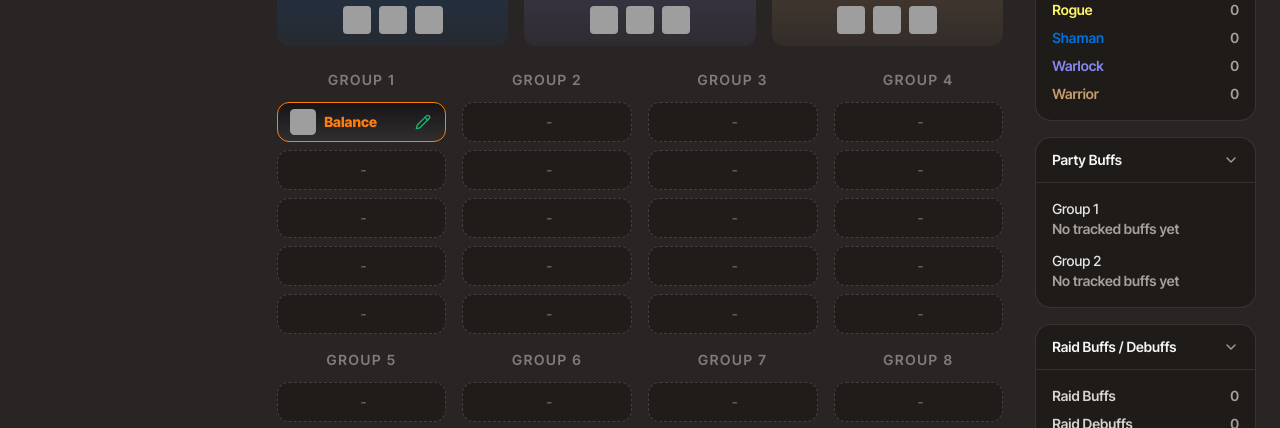
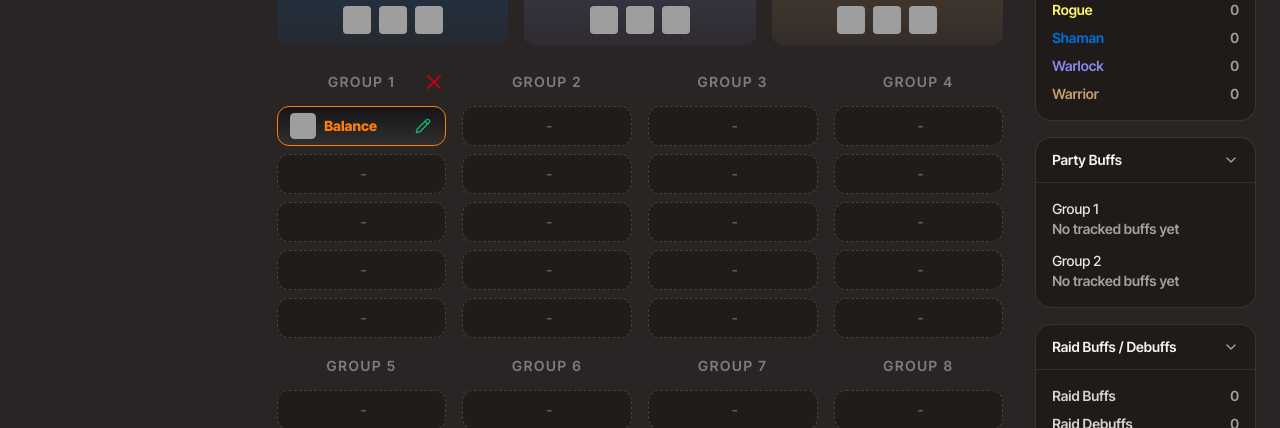
Before and after one commit to wjbetech/wowcomps, a React (Vite) app: page / in a window 1280 px wide. Both pictures are taken after a click on the button 338 px from the left and 142 px from the top of the page. Shown: the part 298-726 px from the top of the page. Built offline with nearby package versions, Linux system fonts and the light colour scheme; grey boxes are pictures that could not be loaded.

Commit message:
feat/slot-interactions: added an x icon for clearing out a raid group

```diff
--- a/src/components/RaidGrid.tsx
+++ b/src/components/RaidGrid.tsx
@@ -11,7 +11,7 @@ import { getRaidGridModel } from "../lib/grid";
 // types
 import type { RaidSlotId, PlacedSpec } from "../types/raidGrid";
 import type { RaidGridProps } from "../types/raidGrid";
-import { PencilIcon } from "lucide-react";
+import { PencilIcon, XIcon } from "lucide-react";
 
 export default function RaidGrid({
   raidSlots,
@@ -25,12 +25,25 @@ export default function RaidGrid({
     <section className="w-full">
       <div className="rounded-3xl">
         <div className="grid grid-cols-1 gap-4 sm:grid-cols-2 xl:grid-cols-4">
-          {groups.map((group) => (
+          {groups.map((group) => {
+            const filledGroupSlots = group.slots.filter((slot) => raidSlots[slot.id]);
+            return (
               <article key={group.id} className="rounded-2xl">
-              <header className="mb-3 flex items-center justify-between">
-                <h3 className="text-sm font-semibold text-center w-full uppercase tracking-[0.12em] text-stone-300/50">
+                <header className="mb-3 grid grid-cols-[1.5rem_1fr_1.5rem] items-center">
+                  <span />
+                  <h3 className="text-center text-sm font-semibold uppercase tracking-[0.12em] text-stone-300/50">
                     Group {group.id}
                   </h3>
+                  {filledGroupSlots.length > 0 ? (
+                    <button
+                      type="button"
+                      className="inline-flex h-6 w-6 items-center justify-center justify-self-end text-red-700"
+                    >
+                      <XIcon />
+                    </button>
+                  ) : (
+                    <span className="h-6 w-6 justify-self-end" />
+                  )}
                 </header>
 
                 <div className="space-y-2">
@@ -45,7 +58,8 @@ export default function RaidGrid({
                   ))}
                 </div>
               </article>
-          ))}
+            );
+          })}
         </div>
       </div>
     </section>
```
Lines whose indentation alone changed are shown as unchanged.
